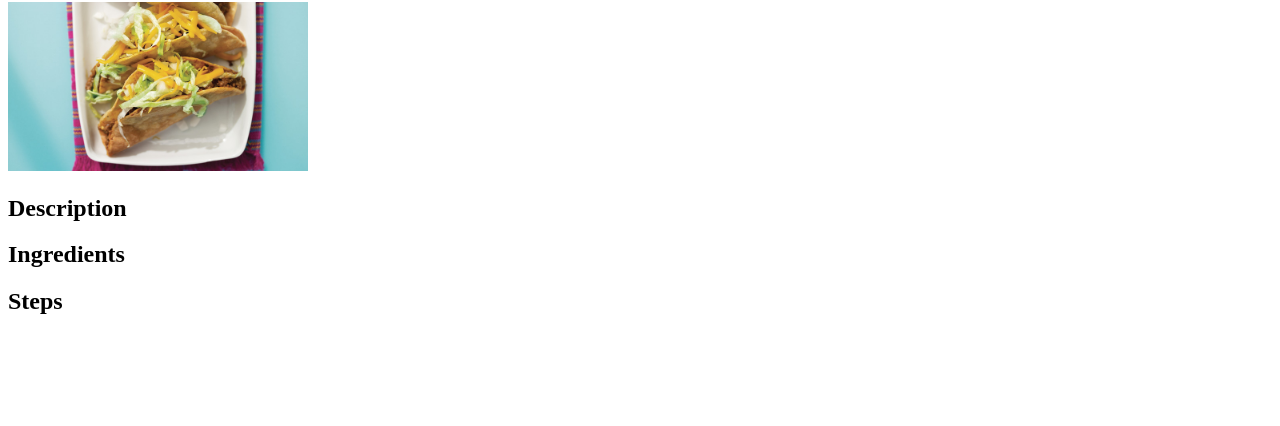
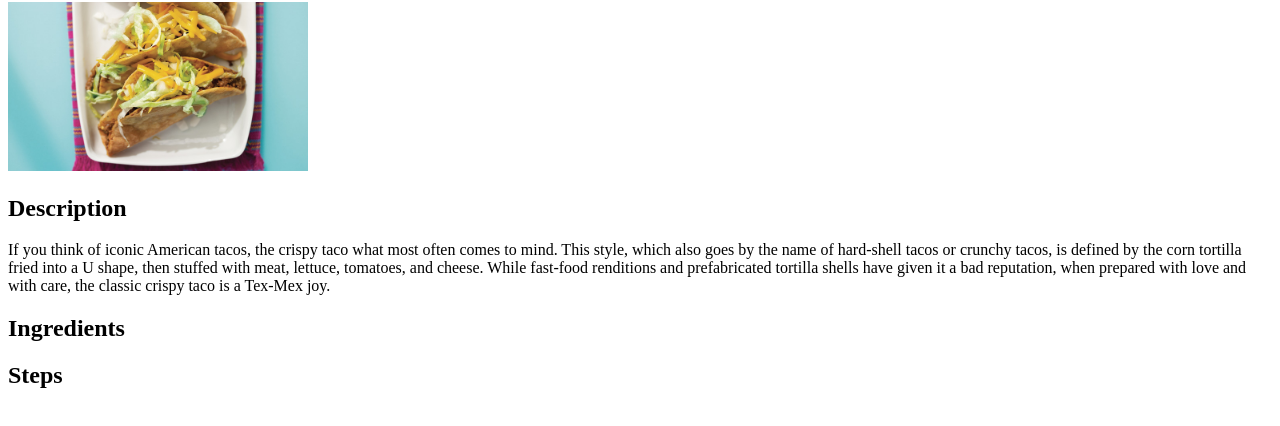
Before and after one commit to jwharter/odin-recipes, a plain HTML site: page recipes/tacos.html in a window 1280 px wide. Shown: the part 78-504 px from the top of the page. Drawn offline with Linux system fonts and the light colour scheme.

Commit message:
Add description to tacos.html

```diff
--- a/recipes/tacos.html
+++ b/recipes/tacos.html
@@ -11,6 +11,7 @@
           <img src="../img/crispy-taco.jpg" alt="a juicy crispy taco with beef and cheese" width="300">
 
           <h2>Description</h2>
+          <p>If you think of iconic American tacos, the crispy taco what most often comes to mind. This style, which also goes by the name of hard-shell tacos or crunchy tacos, is defined by the corn tortilla fried into a U shape, then stuffed with meat, lettuce, tomatoes, and cheese. While fast-food renditions and prefabricated tortilla shells have given it a bad reputation, when prepared with love and with care, the classic crispy taco is a Tex-Mex joy.</p>
 
           <h2>Ingredients</h2>
 
```
